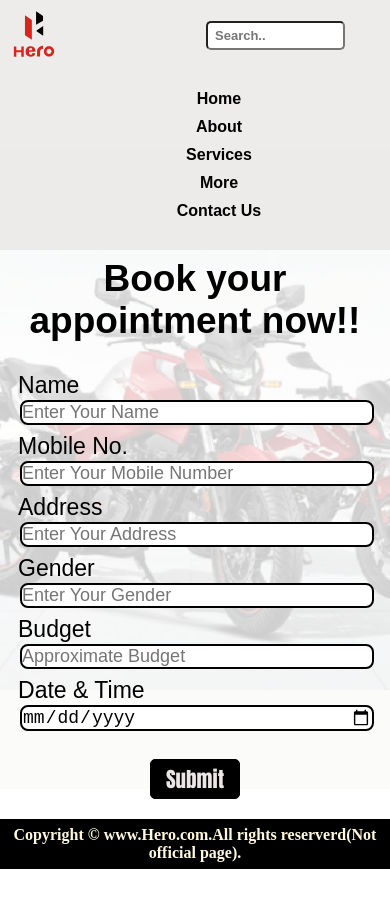
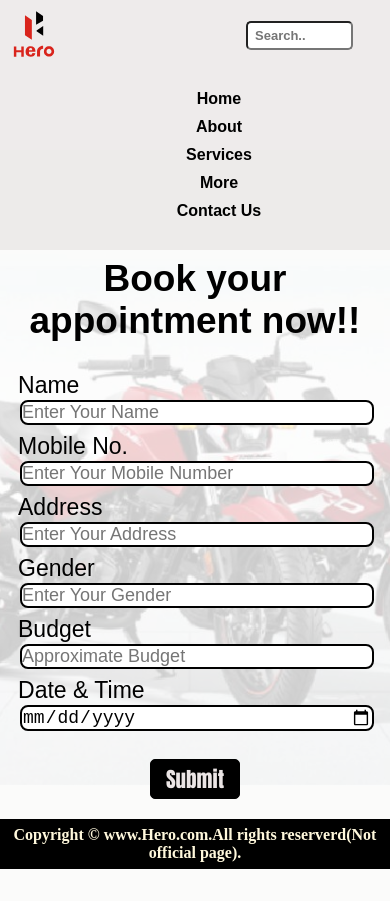
Before and after one commit to Nandan88/showroom, a plain HTML site: page index.html in a window 390 px wide. Before the commit the page ends 869 px from the top, so only its background shows below. Drawn offline with Linux system fonts and the light colour scheme.

Commit message:
Update index.html

```diff
--- a/index.html
+++ b/index.html
@@ -268,7 +268,7 @@
                 */
             }
             #search input{
-                margin: 0px -19px 0px 0px;
+                margin: 0px -59px 0px 0px;
                 border-radius: 5px;
                 padding: 5px 7px;
                 width: 80%;
@@ -285,7 +285,7 @@
                 content: "";
                 background: url("heroback1.jpg") no-repeat center center/cover;
                 position: absolute;
-                height: 639px;
+                height: 751px;
                 /* width: 1330px; */
                 width: 100%;
                 left: 0;
```
